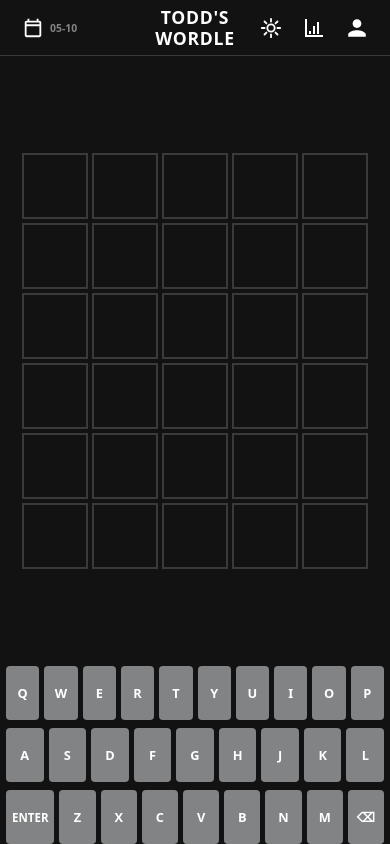
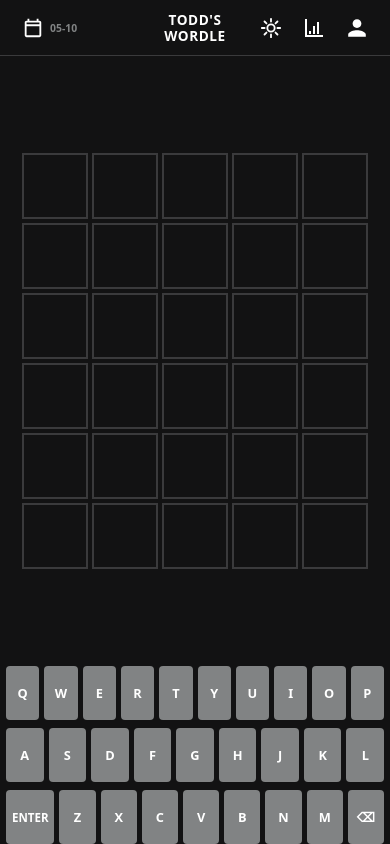
Before and after one commit to stanevt/wordle, a React (Vite) app: page / in a window 390 px wide. Built offline with nearby package versions, Linux system fonts and the light colour scheme; no server answers.

Commit message:
Resize header logo for desktop and prevent keyboard text selection
- Desktop: larger title (1.6rem, single row, nowrap); mobile keeps two-row pyramid at 0.85rem
- Add user-select: none to keyboard keys to prevent letter highlighting

```diff
--- a/src/components/Header.css
+++ b/src/components/Header.css
@@ -12,8 +12,8 @@
 }
 
 .header-title {
-  font-size: 0.85rem;
-  line-height: 1.15;
+  font-size: 1.6rem;
+  line-height: 1;
   text-align: center;
   font-weight: 700;
   letter-spacing: 0.08em;
@@ -26,11 +26,16 @@
   white-space: nowrap;
 }
 
+.header-title br { display: none; }
+
 @media (max-width: 768px) {
   .header-title {
-    font-size: 1.1rem;
+    font-size: 0.85rem;
     letter-spacing: 0.04em;
+    white-space: normal;
+    line-height: 1.15;
   }
+  .header-title br { display: inline; }
 }
 
 .header-left, .header-right {
--- a/src/components/Keyboard/Keyboard.css
+++ b/src/components/Keyboard/Keyboard.css
@@ -18,6 +18,7 @@
   padding: 0 6px;
   border-radius: 4px;
   border: none;
+  user-select: none;
   background-color: var(--color-key-bg);
   color: var(--color-text);
   font-family: inherit;
```
